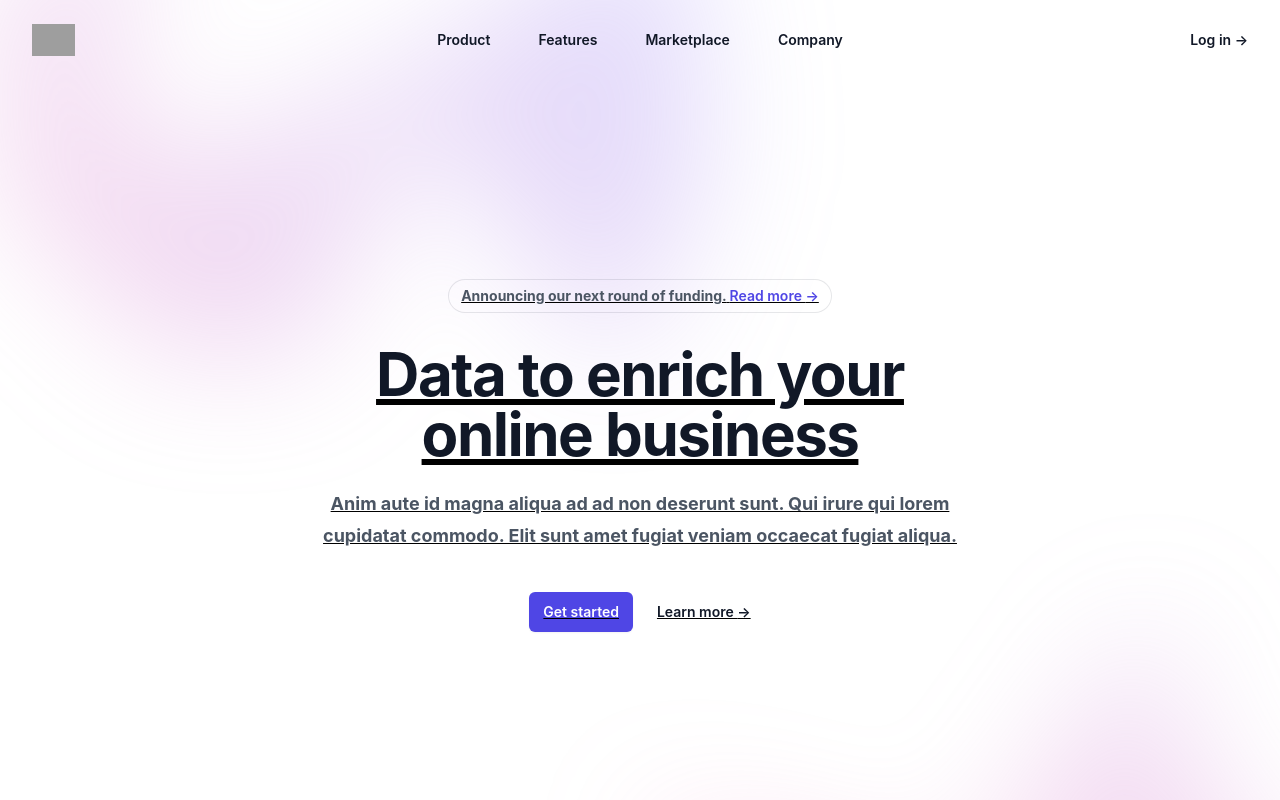
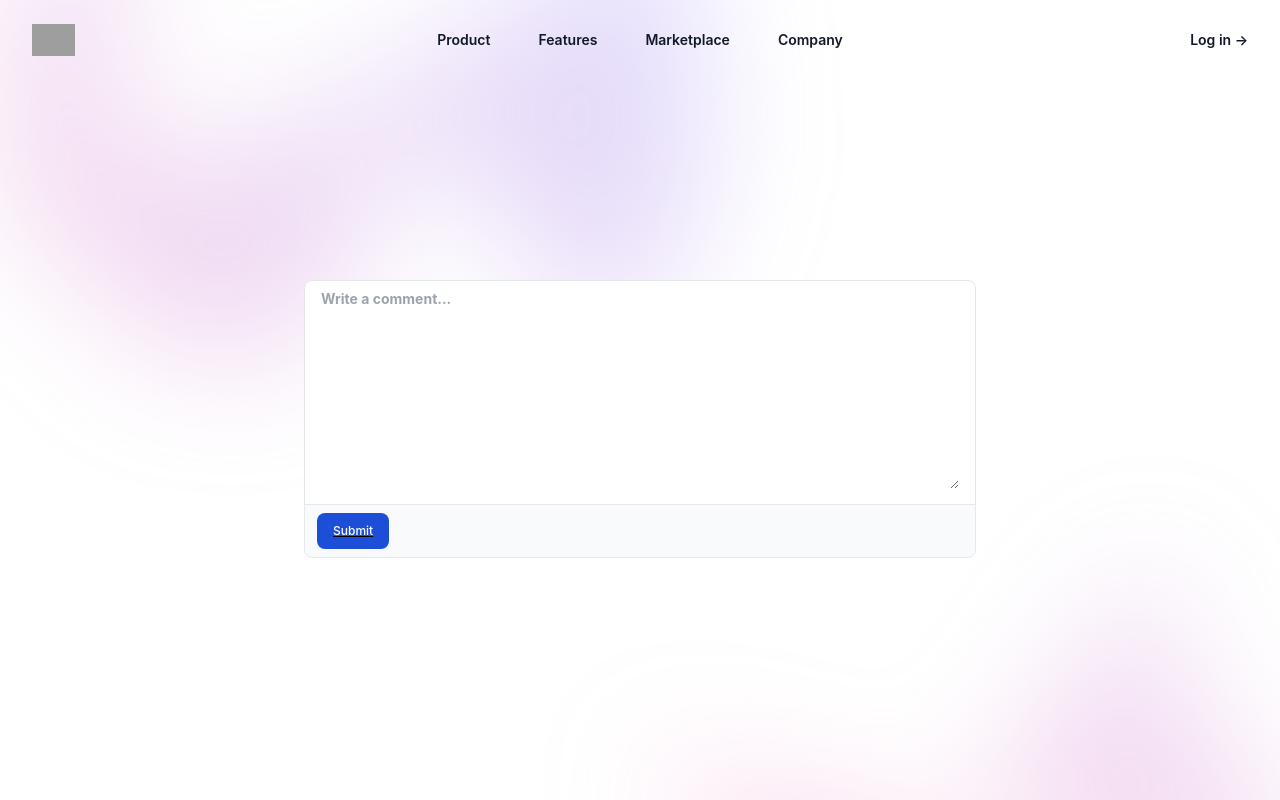
Before and after one commit to GauravKaklotar/Emotions_Analysis, a React (Create React App) app in the folder frontend/: page / in a window 1280 px wide. Shown: the top 800 px of the page. Built offline with nearby package versions, Linux system fonts and the light colour scheme; grey boxes are pictures that could not be loaded.

Commit message:
Homepage updated

```diff
--- a/frontend/src/example.jsx
+++ b/frontend/src/example.jsx
@@ -113,34 +113,21 @@
           />
         </div>
         <div className="mx-auto max-w-2xl py-32 sm:py-48 lg:py-56">
-          <div className="hidden sm:mb-8 sm:flex sm:justify-center">
-            <div className="relative rounded-full px-3 py-1 text-sm leading-6 text-gray-600 ring-1 ring-gray-900/10 hover:ring-gray-900/20">
-              Announcing our next round of funding.{' '}
-              <a href="#" className="font-semibold text-indigo-600">
-                <span aria-hidden="true" className="absolute inset-0" />
-                Read more <span aria-hidden="true">&rarr;</span>
-              </a>
-            </div>
-          </div>
           <div className="text-center">
-            <h1 className="text-4xl font-bold tracking-tight text-gray-900 sm:text-6xl">
-              Data to enrich your online business
-            </h1>
-            <p className="mt-6 text-lg leading-8 text-gray-600">
-              Anim aute id magna aliqua ad ad non deserunt sunt. Qui irure qui lorem cupidatat commodo. Elit sunt amet
-              fugiat veniam occaecat fugiat aliqua.
-            </p>
-            <div className="mt-10 flex items-center justify-center gap-x-6">
-              <a
-                href="#"
-                className="rounded-md bg-indigo-600 px-3.5 py-2.5 text-sm font-semibold text-white shadow-sm hover:bg-indigo-500 focus-visible:outline focus-visible:outline-2 focus-visible:outline-offset-2 focus-visible:outline-indigo-600"
-              >
-                Get started
-              </a>
-              <a href="#" className="text-sm font-semibold leading-6 text-gray-900">
-                Learn more <span aria-hidden="true">→</span>
-              </a>
-            </div>
+
+            <form>
+              <div class="w-full mb-4 border border-gray-200 rounded-lg bg-gray-50 dark:bg-gray-700 dark:border-gray-600">
+                <div class="px-4 py-2 bg-white rounded-t-lg dark:bg-gray-800">
+                  <label for="comment" class="sr-only">Your comment</label>
+                  <textarea id="comment" rows="10" class="w-full px-0 text-sm text-gray-900 bg-white border-0 dark:bg-gray-800 focus:ring-0 dark:text-white dark:placeholder-gray-400" placeholder="Write a comment..." required ></textarea>
+                </div>
+                <div class="flex items-center justify-between px-3 py-2 border-t dark:border-gray-600">
+                  <button type="submit" class="inline-flex items-center py-2.5 px-4 text-xs font-medium text-center text-white bg-blue-700 rounded-lg focus:ring-4 focus:ring-blue-200 dark:focus:ring-blue-900 hover:bg-blue-800">
+                    Submit
+                  </button>
+                </div>
+              </div>
+            </form>
           </div>
         </div>
         <div
```
